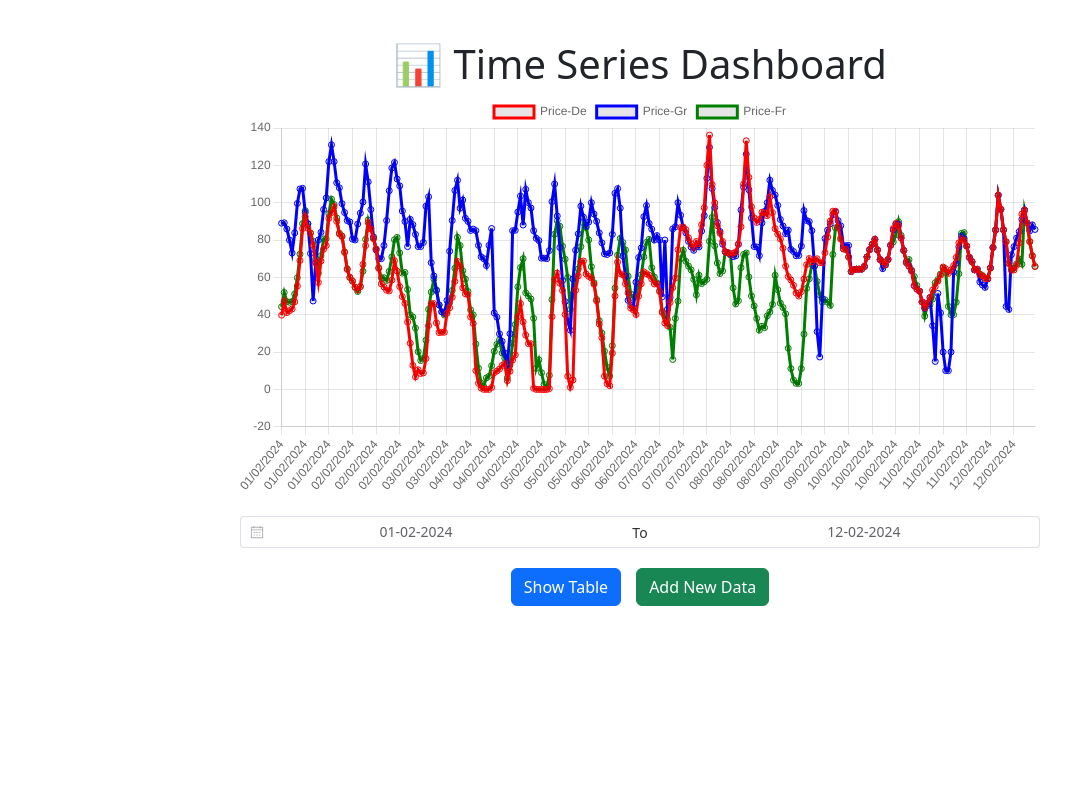
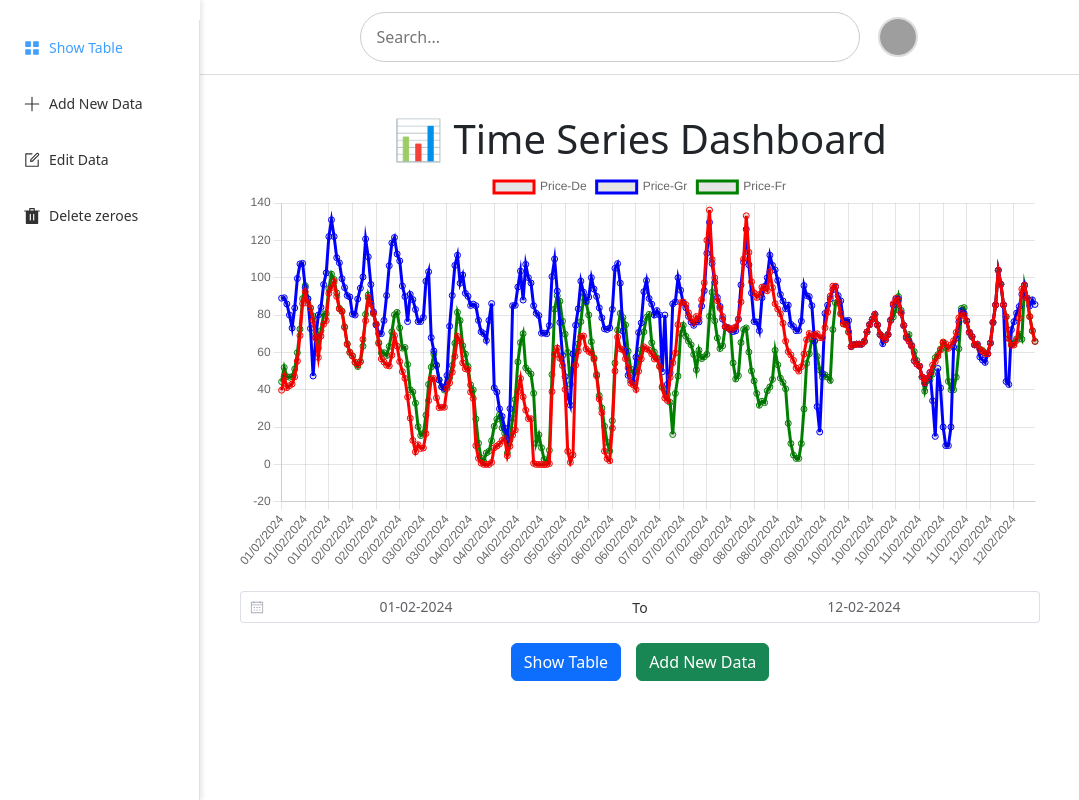
Before and after one commit to stellamarma/Assignment, a Vue app: page / in a window 1280 px wide. Shown: the whole page, without its empty margins (0-1079 px from the left). Built offline with nearby package versions, Linux system fonts and the light colour scheme; grey boxes are pictures that could not be loaded.

Commit message:
Add menu and search banner

```diff
--- a/src/App.vue
+++ b/src/App.vue
@@ -1,4 +1,6 @@
 <template>
+  <Menu />
+  <MenuSearch />
   <div class="dashboard">
     <h1>📊 Time Series Dashboard</h1>
 
@@ -51,6 +53,8 @@ import dayjs from "dayjs";
 import LineChart from "./components/LineChart.vue";
 import TableData from "./components/DataTable.vue";
 import AddDataForm from "./components/AddDataForm.vue";
+import Menu from "./components/Menu.vue";
+import MenuSearch from "./components/Menu-Search.vue";
 
 const timeSeriesData = ref([]);
 const filteredData = ref([]);
--- a/src/assets/base.css
+++ b/src/assets/base.css
@@ -59,7 +59,7 @@ th, td {
 
 th {
   background: #ffffff82;/* gia to hmerologio */
-  color: white;
+
 }
 
 tr:nth-child(even) {
--- /dev/null
+++ b/src/components/Menu-Search.vue
@@ -0,0 +1,94 @@
+<template>
+    <header class="header">
+        <div class="container">
+            <form class="search-form">
+                <input type="search" class="search-input" placeholder="Search..." aria-label="Search">
+            </form>
+            <a href="#" class="user-avatar">
+                <img src="https://github.com/mdo.png" alt="User Avatar">
+            </a>
+        </div>
+    </header>
+</template>
+
+<style scoped>
+/* Header */
+.header {
+    padding: 12px 20px;
+    background: #fff;
+    border-bottom: 1px solid #ddd;
+}
+
+/* Flex container */
+.container {
+    display: flex;
+    align-items: center;
+    justify-content: center;
+    width: 100%;
+}
+
+/* Search Form */
+.search-form {
+    width: 100%;
+    max-width: 500px; /* Σταθερό μέγεθος για να φαίνεται σωστά παντού */
+}
+
+/* Search Input */
+.search-input {
+    width: 100%;
+    padding: 12px 16px;
+    font-size: 1rem;
+    border: 1px solid #ccc;
+    border-radius: 25px;
+    outline: none;
+    transition: 0.3s ease-in-out;
+}
+
+/* Hover & Focus */
+.search-input:hover,
+.search-input:focus {
+    border-color: #007bff;
+    box-shadow: 0 0 5px rgba(0, 123, 255, 0.2);
+}
+
+/* Avatar */
+.user-avatar {
+    margin-left: 15px;
+    display: flex;
+    align-items: center;
+}
+
+.user-avatar img {
+    width: 40px;
+    height: 40px;
+    border-radius: 50%;
+    border: 2px solid #ddd;
+    transition: 0.3s ease-in-out;
+}
+
+.user-avatar img:hover {
+    border-color: #007bff;
+}
+
+/* Responsive Design */
+@media (max-width: 768px) {
+    .container {
+        justify-content: space-between; /* Διατηρεί τη στοίχιση σε μικρές οθόνες */
+    }
+
+    .search-form {
+        max-width: 400px; /* Ελαφρώς μικρότερο σε tablets */
+    }
+}
+
+@media (max-width: 480px) {
+    .container {
+        flex-direction: row;
+        justify-content: space-between;
+    }
+
+    .search-form {
+        max-width: 300px; /* Ακόμα πιο μικρό σε κινητά */
+    }
+}
+</style>
--- /dev/null
+++ b/src/components/Menu.vue
@@ -0,0 +1,84 @@
+<template>
+    <div class="sidebar" :class="{ collapsed: isCollapsed }">
+      <el-menu
+        default-active="1"
+        class="el-menu-vertical-demo"
+        :collapse="isCollapsed"
+        @open="handleOpen"
+        @close="handleClose"
+      >
+        <el-menu-item index="1">
+          <el-icon><icon-menu /></el-icon>
+          <template #title>Show Table</template>
+        </el-menu-item>
+        <el-menu-item index="2">
+          <el-icon><Plus /></el-icon>
+          <template #title>Add New Data</template>
+        </el-menu-item>
+        <el-menu-item index="3">
+          <el-icon><Edit /></el-icon>
+          <template #title>Edit Data</template>
+        </el-menu-item>
+        <el-menu-item index="4">
+          <el-icon><DeleteFilled /></el-icon>
+          <template #title>Delete zeroes</template>
+        </el-menu-item>
+      </el-menu>
+    </div>
+  </template>
+
+  <script lang="ts" setup>
+  import { ref, onMounted, onUnmounted } from 'vue';
+  import { DeleteFilled, Edit, Plus, Menu as IconMenu } from '@element-plus/icons-vue';
+
+  const isCollapsed = ref(window.innerWidth < 768);
+
+  const handleResize = () => {
+    isCollapsed.value = window.innerWidth < 768;
+  };
+
+  onMounted(() => {
+    window.addEventListener('resize', handleResize);
+  });
+
+  onUnmounted(() => {
+    window.removeEventListener('resize', handleResize);
+  });
+
+  const handleOpen = (key: string, keyPath: string[]) => {
+    console.log(key, keyPath);
+  };
+
+  const handleClose = (key: string, keyPath: string[]) => {
+    console.log(key, keyPath);
+  };
+  </script>
+
+  <style>
+  .sidebar {
+    position: fixed;
+    left: 0;
+    top: 0;
+    height: 100vh;
+    width: 200px;
+    background-color: #fff;
+    box-shadow: 2px 0 5px rgba(0, 0, 0, 0.1);
+    padding-top: 20px;
+    transition: width 0.3s ease-in-out;
+  }
+
+  .sidebar.collapsed {
+    width: 64px; /* Στενό sidebar για κινητά */
+  }
+
+  .el-menu-vertical-demo {
+    width: 100%;
+    min-height: 100vh;
+  }
+
+  @media (max-width: 768px) {
+    .sidebar {
+      width: 64px; /* Όταν η οθόνη είναι μικρή */
+    }
+  }
+  </style>
```
